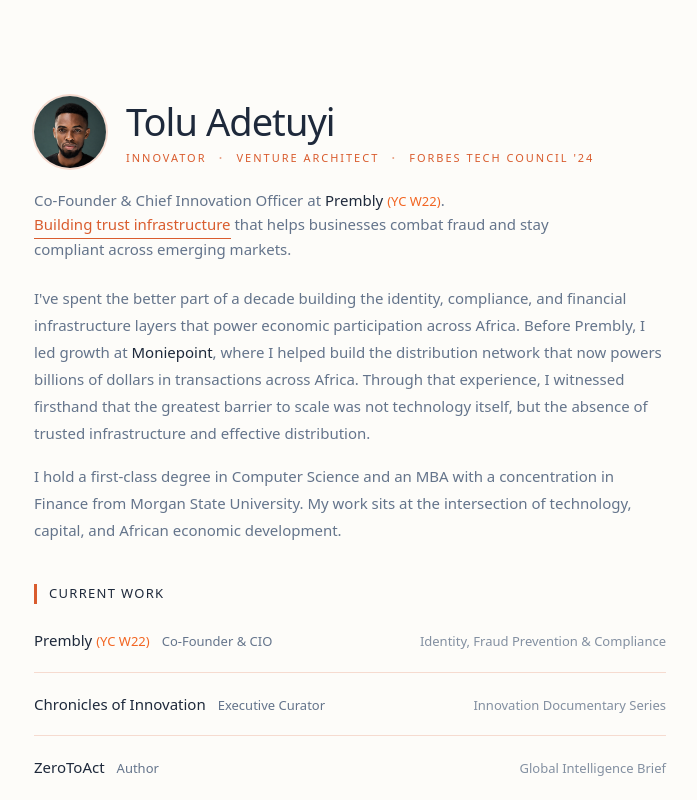
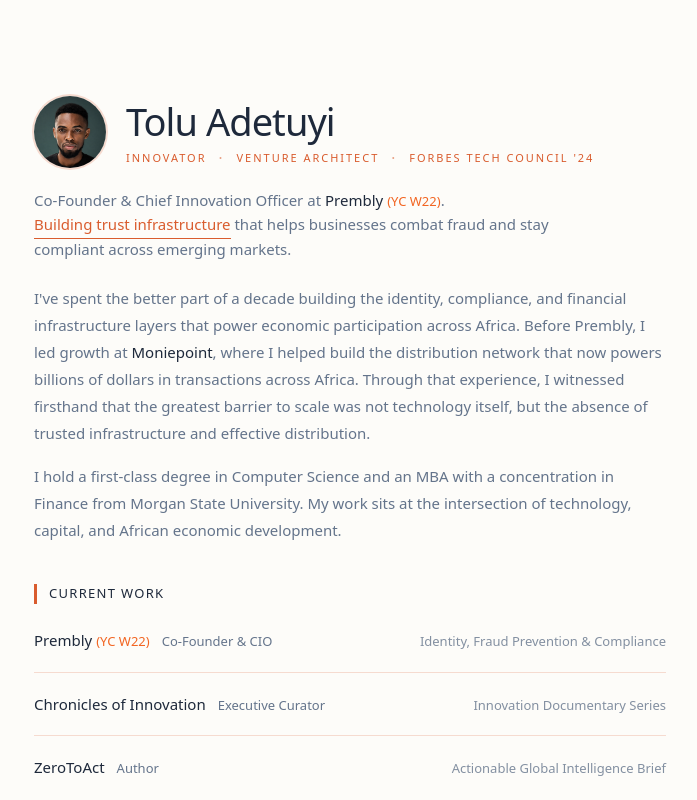
Before and after one commit to Threadigit/adetuyi.com, a Next.js app: page / in a window 1280 px wide. Shown: the top 800 px of the page, without its empty margins (290-987 px from the left). Built offline with nearby package versions, Linux system fonts and the light colour scheme.

Commit message:
Update page.tsx

```diff
--- a/src/app/page.tsx
+++ b/src/app/page.tsx
@@ -115,7 +115,7 @@ export default function Home() {
               </a>
               <span className="text-muted text-[13px]">Author</span>
             </div>
-            <span className="text-muted/80 text-[13px] sm:text-right italic sm:not-italic pt-0.5 sm:pt-0">Global Intelligence Brief</span>
+            <span className="text-muted/80 text-[13px] sm:text-right italic sm:not-italic pt-0.5 sm:pt-0">Actionable Global Intelligence Brief</span>
           </div>
         </div>
       </section>
```
